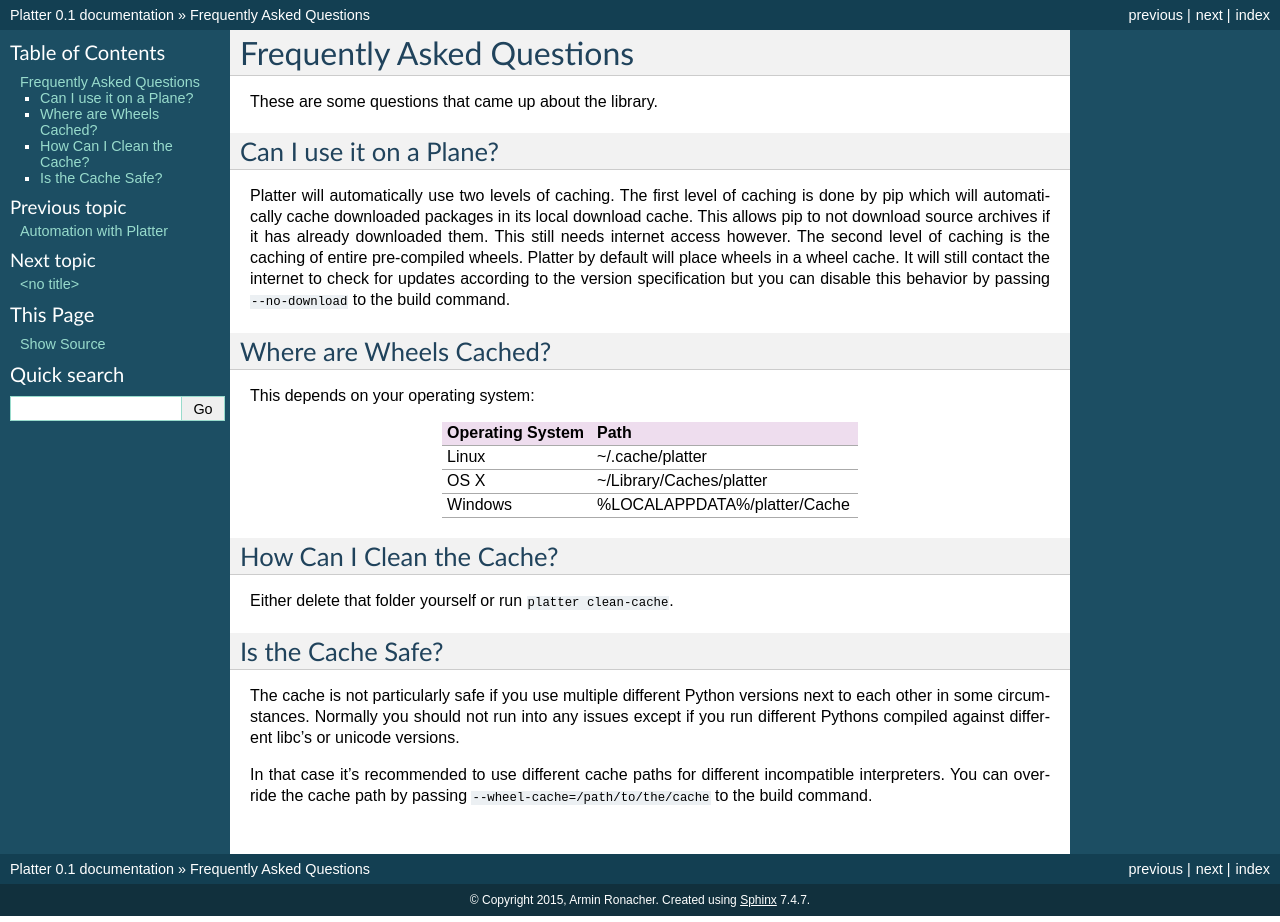
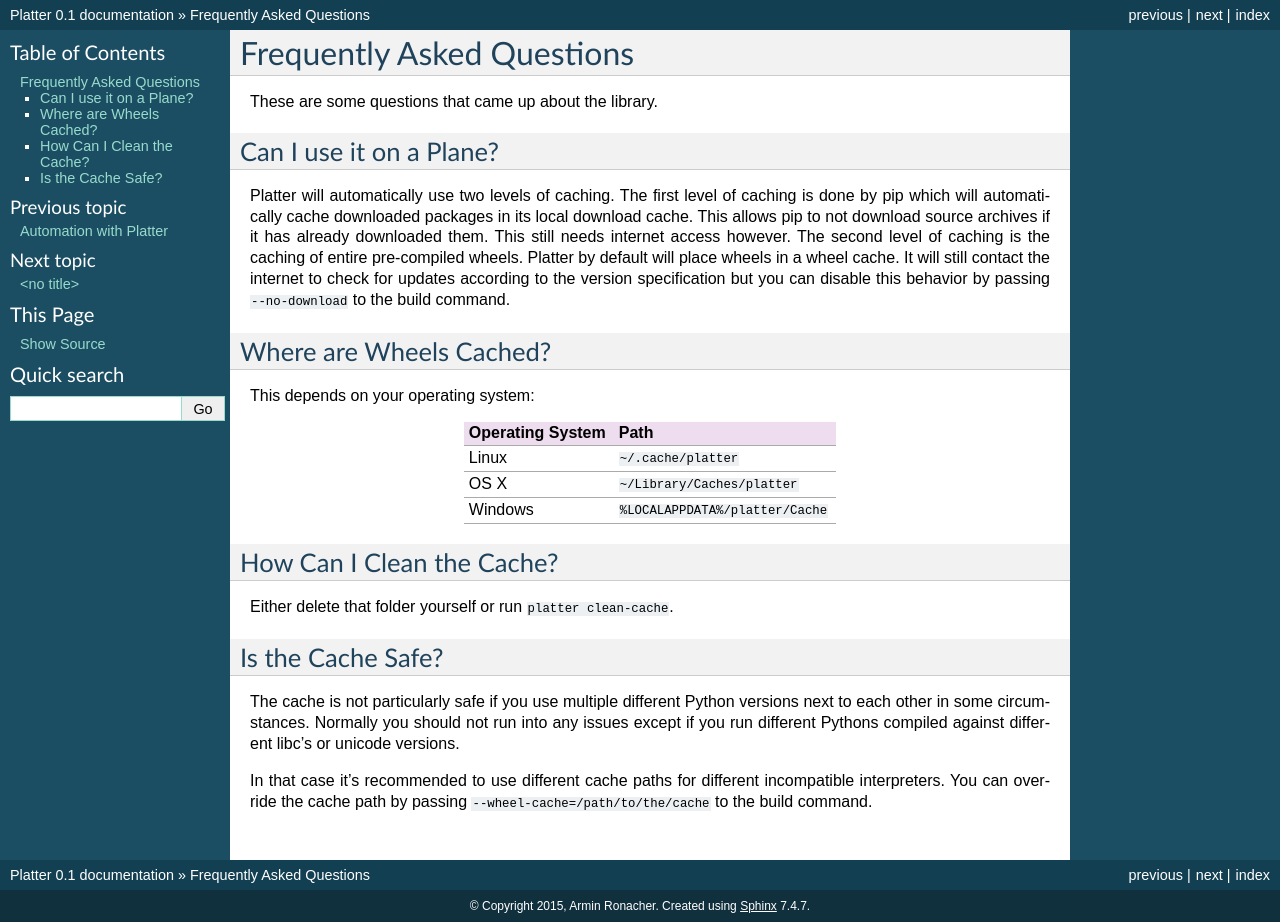
Before and after one commit to mitsuhiko/platter, a Sphinx documentation site: the page built from docs/faq.rst, in a window 1280 px wide. Built offline with Sphinx 7.4.7, drawn with Linux system fonts in a browser that asks for light colours.

Commit message:
Properly quote paths in the docs

```diff
--- a/docs/faq.rst
+++ b/docs/faq.rst
@@ -24,9 +24,9 @@
 =================== ===================================================
 Operating System    Path
 =================== ===================================================
-Linux               ~/.cache/platter
-OS X                ~/Library/Caches/platter
-Windows             %LOCALAPPDATA%/platter/Cache
+Linux               ``~/.cache/platter``
+OS X                ``~/Library/Caches/platter``
+Windows             ``%LOCALAPPDATA%/platter/Cache``
 =================== ===================================================
 
 How Can I Clean the Cache?
```
